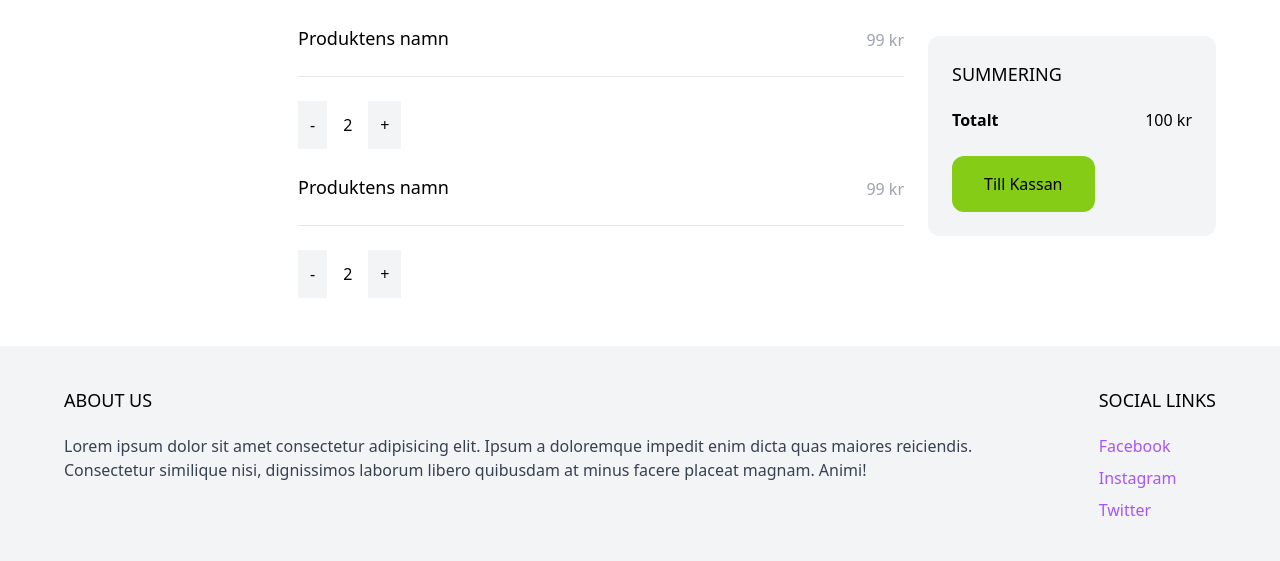
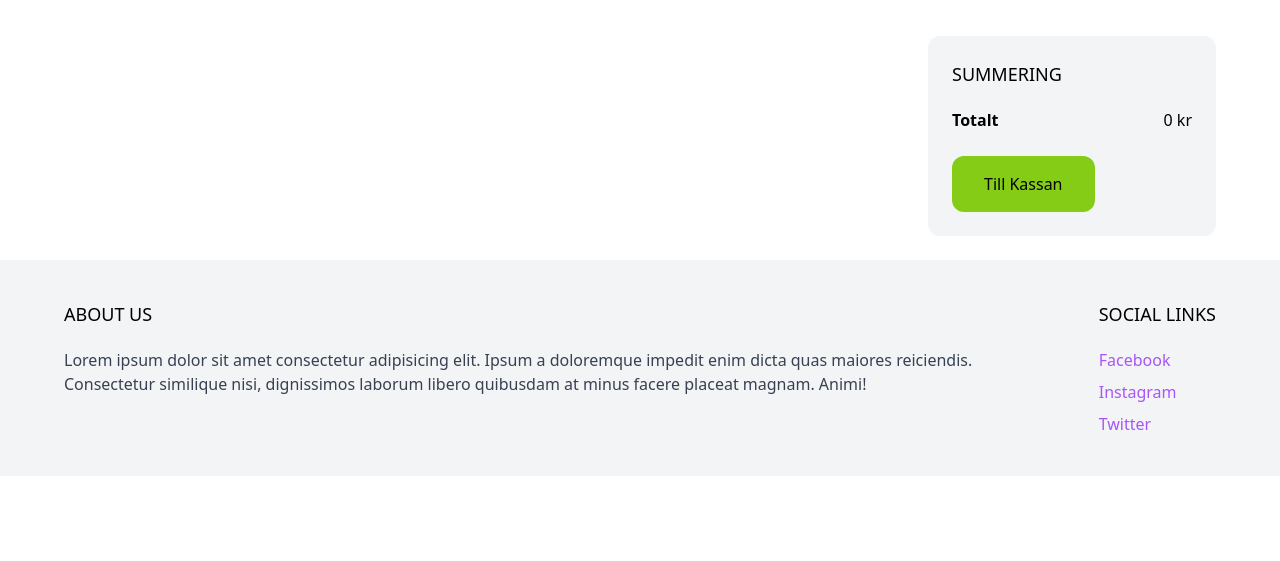
Before and after one commit to CBergane/BMB, a Django app: page /cart/ in a window 1280 px wide. Shown: the part 77-638 px from the top of the page. Run offline with Django 4.2, Linux system fonts and the light colour scheme; some libraries are stand-ins or nearby versions.

Commit message:
added cart anf checkout functions

```diff
--- a/bmb/bmb/settings.py
+++ b/bmb/bmb/settings.py
@@ -29,6 +29,7 @@
 
 LOGOUT_REDIRECT_URL = '/'
 LOGIN_REDIRECT_URL = '/'
+LOGIN_URL = '/login/'
 
 SESSION_COOKIE_AGE = 86400
 CART_SESSION_ID = 'cart'
--- a/bmb/cart/cart.py
+++ b/bmb/cart/cart.py
@@ -15,6 +15,11 @@
     def __iter__(self):
         for p in self.cart.keys():
             self.cart[str(p)]['produkt'] = Produkt.objects.get(pk=p)
+
+        for item in self.cart.values():
+            item['total_price'] = int(item['produkt'].pris * item['quantity'])
+
+            yield item
 
     def __len__(self):
         return sum(item['quantity'] for item in self.cart.values())
@@ -41,3 +46,9 @@
         if produkt_id in self.cart:
             del self.cart[produkt_id]
             self.save()
+
+    def get_total_cost(self):
+        for p in self.cart.keys():
+            self.cart[str(p)]['produkt'] = Produkt.objects.get(pk=p)
+
+        return int(sum(item['produkt'].pris * item['quantity'] for item in self.cart.values()))
--- a/bmb/cart/templates/cart/cart.html
+++ b/bmb/cart/templates/cart/cart.html
@@ -6,58 +6,41 @@
 
 <div class="max-w-6xl mx-auto flex flex-wrap items-start py-6 px-6 xl:px-0">
     <div class="products w-full lg:w-3/4">
+        {% for item in cart %}
             <div class="product mb-6 flex pr-6">
                 <a href="#" class="w-1/4">
-                <img src="" class="hover:shadow-lg rounded-xl" alt="">
+                    <img src="{{ item.produkt.get_thumbnail }}"
+                    class="hover:shadow-lg rounded-xl"
+                    alt="">
                 </a>
 
                 <div class="w-3/4 pl-6">
                     <div class="flex justify-between">
-                    <a href="#" class="text-lg">Produktens namn</a>
+                        <a href="#" class="text-lg">{{ item.produkt.namn }}</a>
 
-                    <span class="mb-6 pt-1 text-gray-400">99 kr</span>
+                        <span class="mb-6 pt-1 text-gray-400">{{ item.total_price }}kr</span>
                     </div>
 
                     <hr>
 
                     <div class="quantity mt-6 flex items-center space-x-4">
                         <a href="#" class="p-3 bg-gray-100">-</a>
-                    <span>2</span>
+                        <span>{{ item.quantity }}</span>
                         <a href="#" class="p-3 bg-gray-100">+</a>
                     </div>
                 </div>
             </div>
-        <div class="product mb-6 flex pr-6">
-            <a href="#" class="w-1/4">
-                <img src="" class="hover:shadow-lg rounded-xl" alt="">
-            </a>
-
-            <div class="w-3/4 pl-6">
-                <div class="flex justify-between">
-                    <a href="#" class="text-lg">Produktens namn</a>
-
-                    <span class="mb-6 pt-1 text-gray-400">99 kr</span>
-                </div>
-
-                <hr>
-
-                <div class="quantity mt-6 flex items-center space-x-4">
-                    <a href="#" class="p-3 bg-gray-100">-</a>
-                    <span>2</span>
-                    <a href="#" class="p-3 bg-gray-100">+</a>
-                </div>
-            </div>
-        </div>
+        {% endfor %}
     </div>
     <div class="summary w-full lg:w-1/4 p-6 bg-gray-100 rounded-xl mt-3">
         <h2 class="uppercase text-lg mb-5">Summering</h2>
 
         <div class="mb-6 flex justify-between">
             <span class="font-semibold">Totalt</span>
-            <span>100 kr</span>
+            <span>{{ cart.get_total_cost }} kr</span>
         </div>
 
-        <a href="#" class="inline-block px-8 py-4 rounded-xl bg-lime-500 hover:bg-lime-700">Till Kassan</a>
+        <a href="{% url 'checkout' %}" class="inline-block px-8 py-4 rounded-xl bg-lime-500 hover:bg-lime-700">Till Kassan</a>
     </div>
 </div>
 {% endblock%}
--- a/bmb/cart/views.py
+++ b/bmb/cart/views.py
@@ -1,4 +1,5 @@
 from django.shortcuts import render
+from django.contrib.auth.decorators import login_required
 from cart.cart import Cart
 
 def add_to_cart(request, produkt_id):
@@ -10,5 +11,6 @@
 def cart(request):
     return render(request, 'cart/cart.html')
 
+@login_required
 def checkout(request):
     return render(request, 'cart/checkout.html')
```
Also changed, not shown: bmb/cart/templates/cart/checkout.html (+4 -4 lines). Lines whose indentation alone changed are shown as unchanged.
